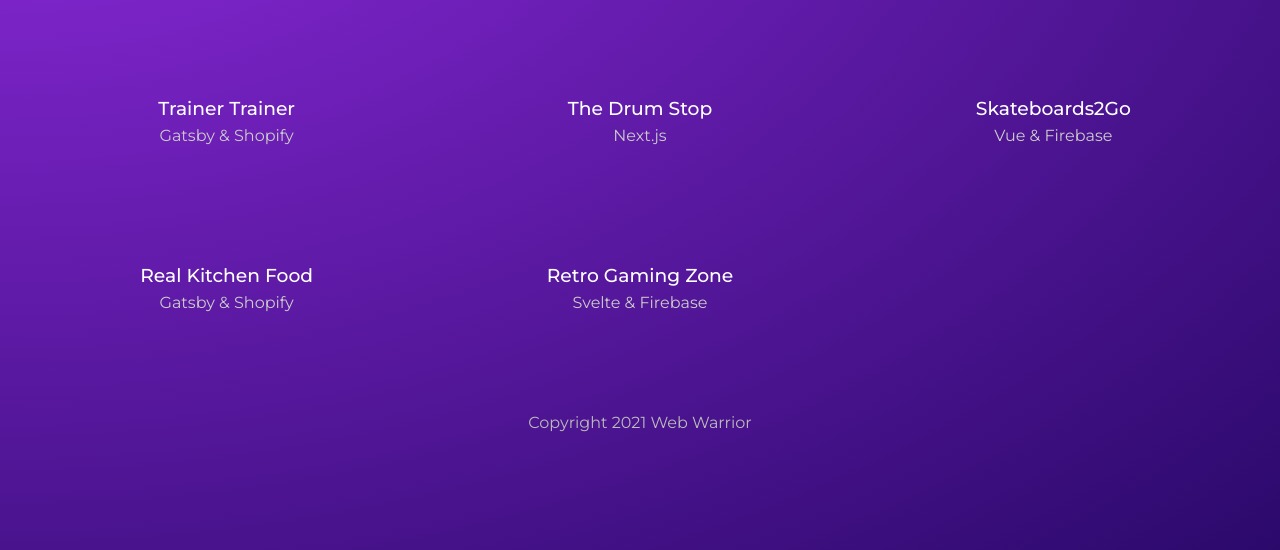
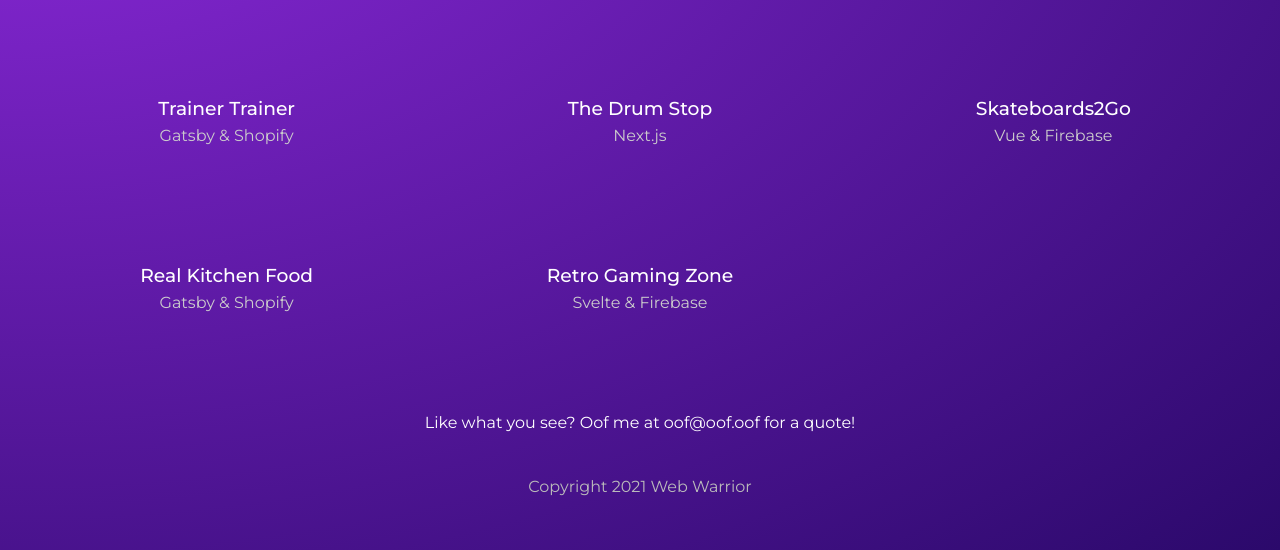
Before and after one commit to 808vita/gatsby-practice, a Gatsby site: page /projects in a window 1280 px wide. Shown: the part 250-800 px from the top of the page. Built offline with nearby package versions, Linux system fonts and the light colour scheme; Gatsby itself is replaced by a stand-in of ours.

Commit message:
query multiple things in a sinlge page query

```diff
--- a/gatsby-config.js
+++ b/gatsby-config.js
@@ -20,5 +20,6 @@
     title: "ooF oof",
     description: "ooof oof oof oof",
     copyright: "oof oof oof oofoof ooof ooof",
+    contact: "oof@oof.oof",
   },
 }
--- a/src/pages/projects/index.js
+++ b/src/pages/projects/index.js
@@ -5,7 +5,8 @@
 const Projects = ({ data }) => {
   console.log(data)
 
-  const projects = data.allMarkdownRemark.nodes
+  const projects = data.projects.nodes
+  const contact = data.contact.siteMetadata.contact
 
   return (
     <Layout>
@@ -23,6 +24,7 @@
             </Link>
           ))}
         </div>
+        <p>Like what you see? Oof me at {contact} for a quote!</p>
       </div>
     </Layout>
   )
@@ -34,7 +36,9 @@
 
 export const query = graphql`
   query ProjectsPage {
-    allMarkdownRemark(sort: { fields: frontmatter___date, order: DESC }) {
+    projects: allMarkdownRemark(
+      sort: { fields: frontmatter___date, order: DESC }
+    ) {
       nodes {
         frontmatter {
           slug
@@ -44,5 +48,10 @@
         id
       }
     }
+    contact: site {
+      siteMetadata {
+        contact
+      }
+    }
   }
 `
```
